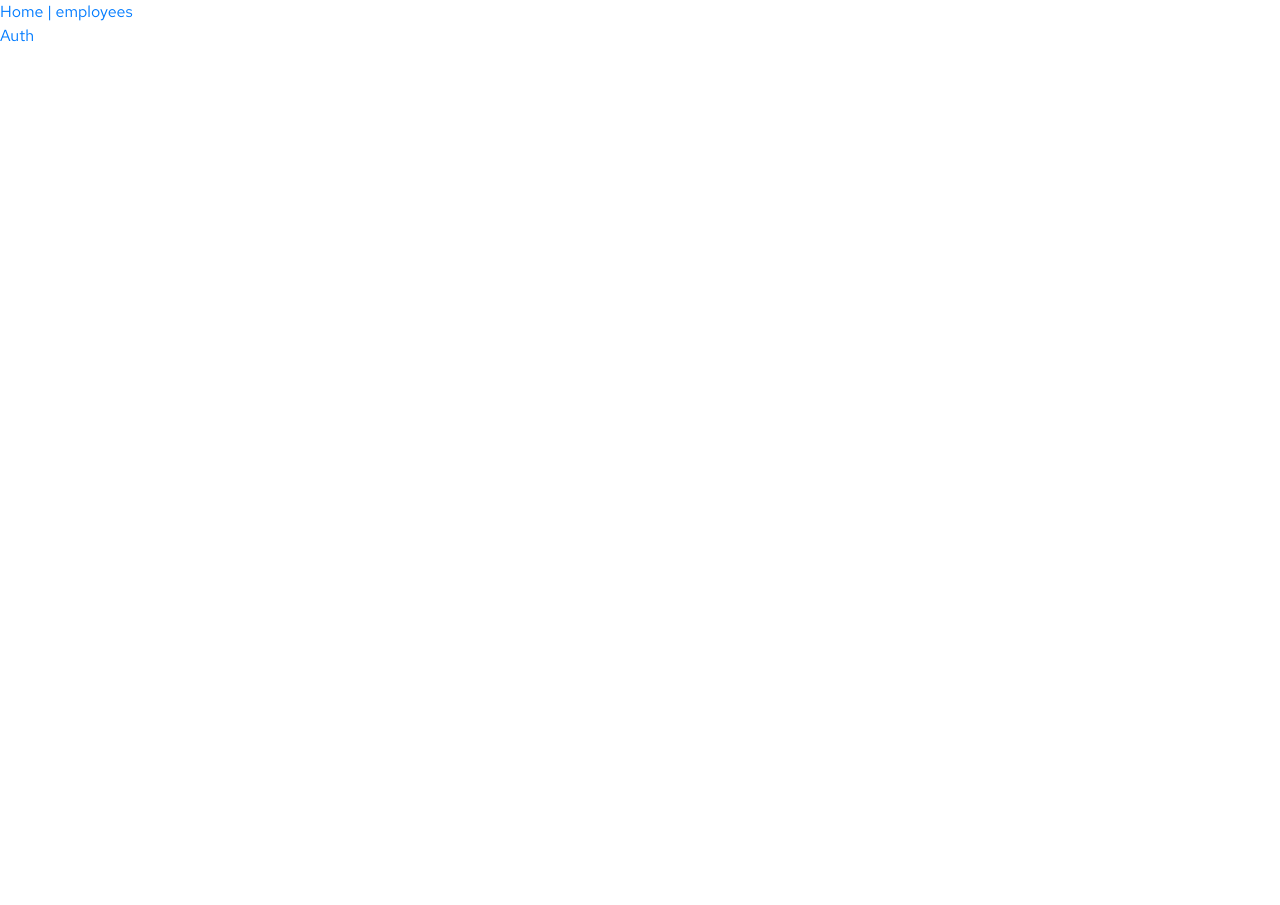
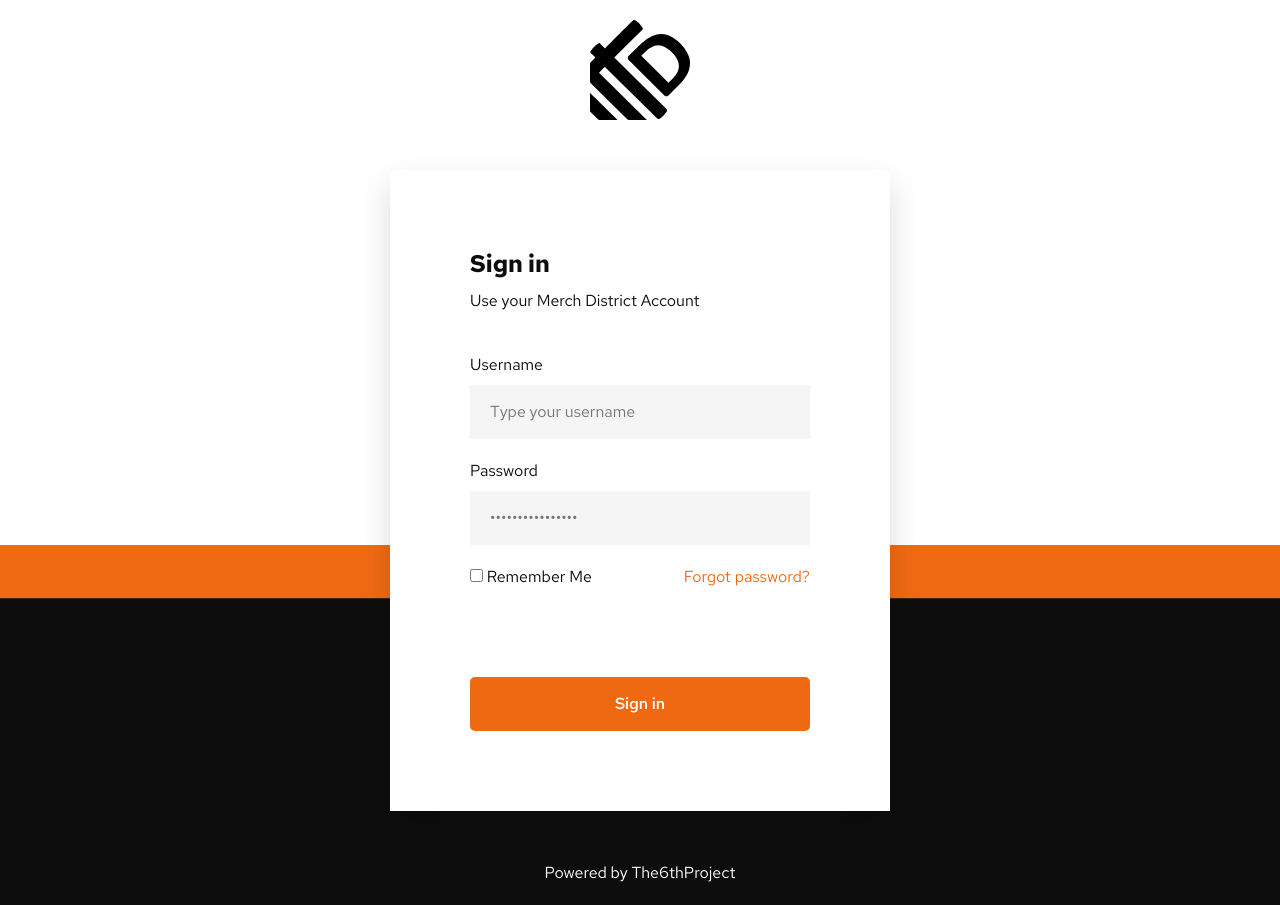
Before and after one commit to lordwill000/gen-inventory, a Vue app: page / in a window 1280 px wide. Before the commit the page ends 800 px from the top, so only its background shows below. Built offline with nearby package versions, Linux system fonts and the light colour scheme.

Commit message:
:sparkle: Added login form

```diff
--- a/src/App.vue
+++ b/src/App.vue
@@ -1,7 +1,11 @@
 <template>
-  <div id="app">
-   <router-link to="/">Home</router-link> |
-      <router-link to="/employees">employees</router-link>
+  <div id="app" class="app">
     <router-view/>
   </div>
 </template>
+
+<style lang="scss" scoped>
+.app {
+  height: 100%;
+}
+</style>
--- /dev/null
+++ b/src/assets/scss/_base.scss
@@ -0,0 +1,3 @@
+html, body {
+  height: 100%;
+}
--- a/src/assets/scss/_typography.scss
+++ b/src/assets/scss/_typography.scss
@@ -22,5 +22,10 @@
 }
 
 * {
+  color: $primary;
   font-family: 'RedHatReg';
 }
+
+a {
+  color: $accent;
+}
--- a/src/assets/scss/_variables.scss
+++ b/src/assets/scss/_variables.scss
@@ -0,0 +1,5 @@
+$primary: #0D0D0D;
+$secondary: #646464;
+$tertiary: #F5F5F5;
+$accent: #EF6913;
+$accentEvent: #D85400;
--- a/src/assets/scss/main.scss
+++ b/src/assets/scss/main.scss
@@ -3,4 +3,5 @@
   'mixins',
   'node_modules/bootstrap/scss/bootstrap',
   'node_modules/bootstrap-vue/src/index.scss',
+  'base',
   'typography'
--- a/src/components/button/button.vue
+++ b/src/components/button/button.vue
@@ -1,13 +1,42 @@
 <template>
-  <button>button</button>
+  <button :type="type">
+    {{label}}
+    <slot/>
+  </button>
 </template>
 
 <script>
 export default {
   name: 'Button',
+  props: {
+    label: {
+      type: String,
+      default: 'Submit',
+    },
+    type: {
+      type: String,
+      default: 'button',
+    },
+  },
 };
 </script>
 
-<style>
+<style lang="scss" scoped>
+button {
+  background-color: $accent;
+  border: none;
+  border-radius: 5px;
+  display: block;
+  color: #fff;
+  font-family: 'RedHatMed';
+  outline: none;
+  padding: 15px;
+  text-align: center;
+  transition: background-color 0.2s ease;
+  width: 100%;
+  &:hover {
+    background-color: $accentEvent;
+  }
+}
 
 </style>
--- a/src/router.js
+++ b/src/router.js
@@ -2,6 +2,7 @@ import Vue from 'vue';
 import Router from 'vue-router';
 import Auth from '@/views/auth/Auth.vue';
 import Employees from '@/views/employees/Employees.vue';
+import Overview from '@/views/overview/Overview.vue';
 
 Vue.use(Router);
 
@@ -15,6 +16,11 @@ export default new Router({
       component: Auth,
     },
     {
+      path: '/overview',
+      name: 'overview',
+      component: Overview,
+    },
+    {
       path: '/employees',
       name: 'employees',
       component: Employees,
--- a/src/views/auth/Auth.vue
+++ b/src/views/auth/Auth.vue
@@ -1,13 +1,54 @@
 <template>
-  <p>Auth</p>
+  <div class="auth" :style="{backgroundImage: `url(${authBg})`}">
+    <div class="auth__content">
+      <img :src="mdLogo" alt="">
+      <Form @submitted="onAuthSubmit" />
+      <p class="text-center auth__footer">{{poweredBy}}</p>
+    </div>
+  </div>
 </template>
 
 <script>
+import Form from './Form.vue';
+
 export default {
   name: 'Auth',
+  components: {
+    Form,
+  },
+  data: () => ({
+    mdLogo: require('@/assets/images/md-logo.svg'),
+    authBg: require('@/assets/images/auth-bg.jpg'),
+    poweredBy: 'Powered by The6thProject',
+  }),
+  methods: {
+    onAuthSubmit() {
+      console.log('Form submitted');
+      this.$router.push({ name: 'overview' });
+    },
+  },
 };
 </script>
 
-<style lang="scss">
-
+<style lang="scss" scoped>
+.auth {
+  background-position: bottom;
+  background-repeat: no-repeat;
+  background-size: contain;
+  min-height: 100%;
+  padding: 20px 15px;
+  &__content {
+    background-color: transparent;
+    margin: auto;
+    max-width: 500px;
+    img {
+      display: block;
+      margin: 0 auto 50px;
+    }
+  }
+  &__footer {
+    color: #fff;
+    margin-bottom: 0;
+  }
+}
 </style>
--- /dev/null
+++ b/src/views/auth/Form.vue
@@ -0,0 +1,97 @@
+<template>
+  <div class="form__wrapper">
+    <h3 class="form__title">{{formTitle}}</h3>
+    <p class="form__subtitle">{{formSubtitle}}</p>
+    <form @submit.prevent="$emit('submitted')">
+      <div class="form__group">
+        <label class="form__label">Username</label>
+        <input type="text" placeholder="Type your username" class="form__control">
+      </div>
+      <div class="form__group">
+        <label class="form__label">Password</label>
+        <input type="password" :placeholder="passwordPlaceholder" class="form__control">
+      </div>
+      <div class="form__flex">
+        <div class="form__group">
+          <label class="chbx-label">
+            <input type="checkbox" name="rememberMe">
+            Remember Me
+          </label>
+        </div>
+        <div class="form__group">
+          <a href="#">Forgot password?</a>
+        </div>
+      </div>
+      <Button label="Sign in" type="submit" />
+    </form>
+  </div>
+</template>
+
+<script>
+import Button from '@/components/button/Button.vue';
+
+export default {
+  name: 'Form',
+  components: {
+    Button,
+  },
+  data: () => ({
+    formTitle: 'Sign in',
+    formSubtitle: 'Use your Merch District Account',
+    passwordPlaceholder: '•'.repeat(Math.floor(Math.random() * 14) + 8),
+  }),
+};
+</script>
+
+<style lang="scss" scoped>
+.form__wrapper {
+  background-color: #fff;
+  box-shadow: 0px 14px 30px 0px rgba(0,0,0,0.14);
+  margin-bottom: 50px;
+  padding: 80px;
+  h3 {
+    font-family: 'RedHatBold';
+    @include font-size(24);
+    margin-bottom: 10px;
+  }
+  form {
+    margin-top: 40px;
+    .form__group {
+      margin-bottom: 20px;
+      label {
+        &:not(.chbx-label) {
+          display: block;
+        }
+      }
+      input {
+        &:not([type="checkbox"]) {
+          background-color: $tertiary;
+          color: #9D9D9D;
+          display: block;
+          border: none;
+          outline-color: $accent;
+          padding: 15px 20px;
+          width: 100%;
+        }
+      }
+    }
+    .form__flex {
+      display: flex;
+      flex-wrap: wrap;
+      margin-bottom: 60px;
+      .form__group {
+        width: 50%;
+        @media(max-width: 767px) {
+          width: 100%;
+        }
+        &:last-of-type {
+          text-align: right;
+          @media(max-width: 767px) {
+            text-align: left;
+          }
+        }
+      }
+    }
+  }
+}
+</style>
--- /dev/null
+++ b/src/views/overview/Overview.vue
@@ -0,0 +1,13 @@
+<template>
+  <p>overview</p>
+</template>
+
+<script>
+export default {
+  name: 'Overview',
+};
+</script>
+
+<style lang="scss" scoped>
+
+</style>
```
Also changed, not shown: src/assets/images/auth-bg.jpg (added).
